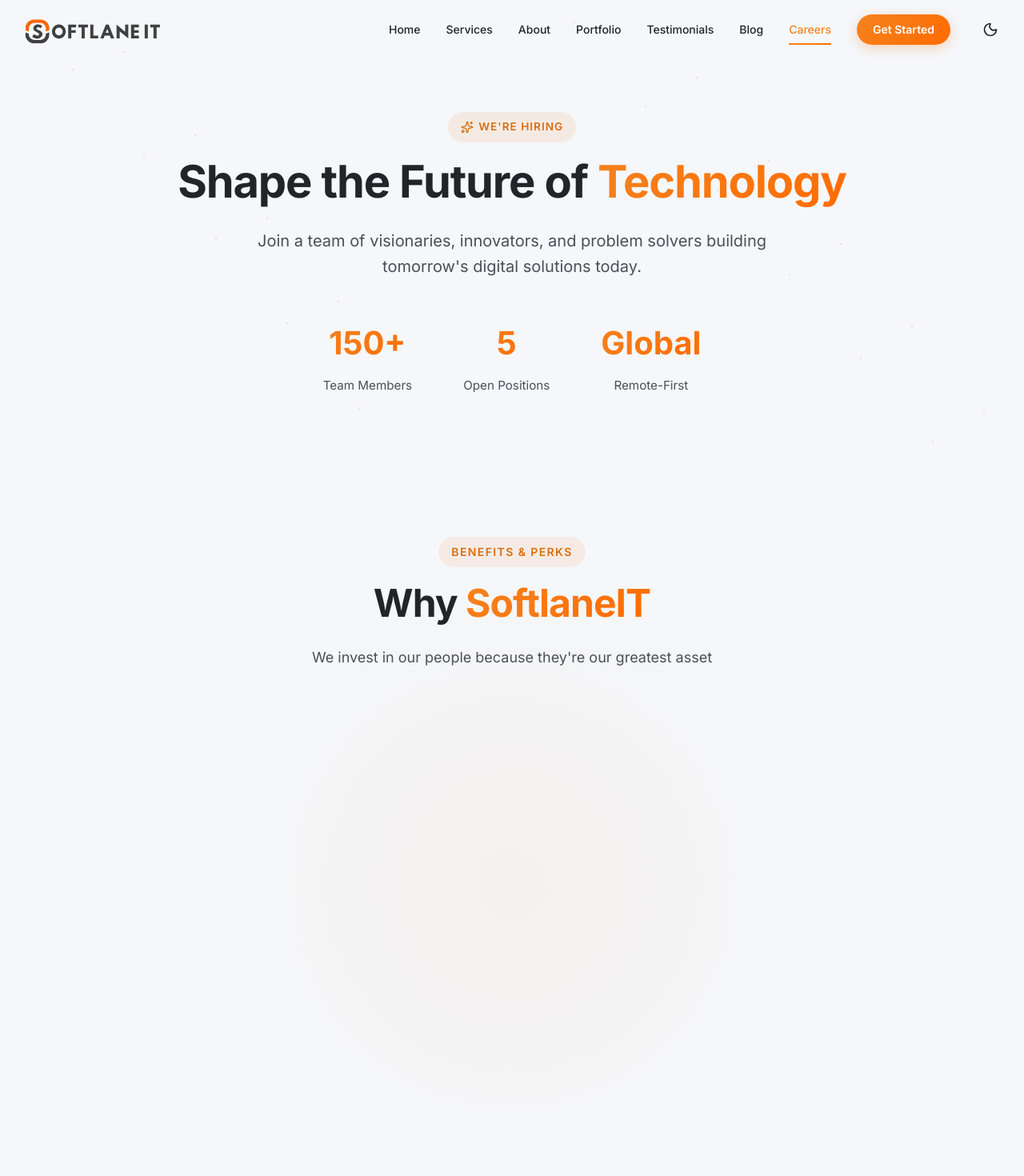
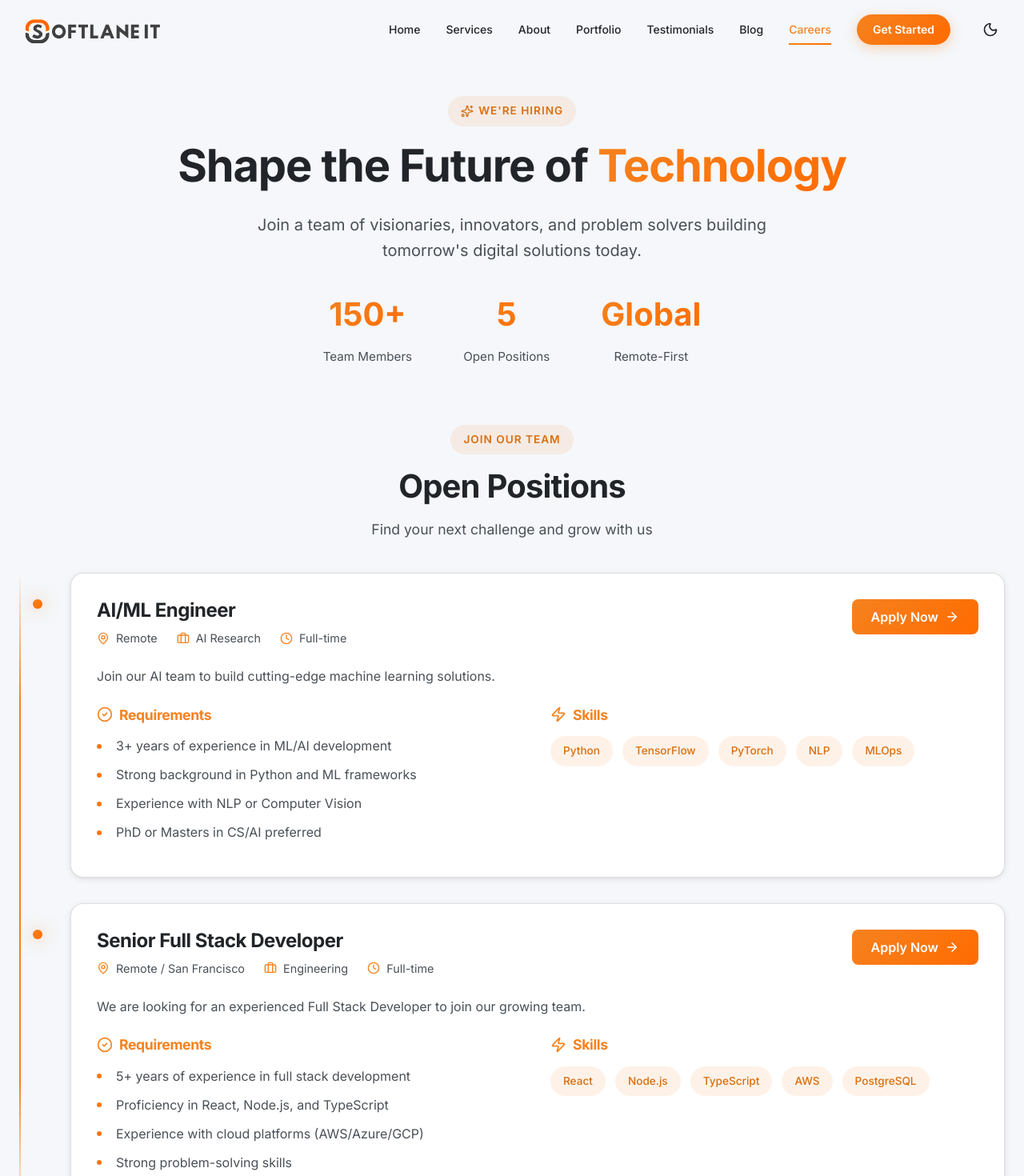
Before and after one commit to SoftLaneIT/softlaneit-official-website, a React (Vite) app: page /careers in a window 1280 px wide. Shown: the top 1470 px of the page at 80% size. Built offline with nearby package versions, Linux system fonts and the light colour scheme.

Commit message:
style: Implement light mode support with system preference detection, update CareersPage styles for consistency, and enhance variable definitions for theme adaptability

```diff
--- a/index.html
+++ b/index.html
@@ -51,6 +51,16 @@
       margin: 0;
       background-color: #000000;
       color: #FFFFFF;
+    }
+
+    @media (prefers-color-scheme: light) {
+      body {
+        background-color: #F5F7FA;
+        color: #212529;
+      }
+      #global-loader {
+        background-color: #F5F7FA !important;
+      }
     }
 
     #global-loader {
--- a/src/context/ThemeContext.tsx
+++ b/src/context/ThemeContext.tsx
@@ -23,6 +23,20 @@
         }
         return 'dark'; // Default to dark
     });
+
+    // Listen for system theme changes (only when user hasn't manually set a theme)
+    useEffect(() => {
+        const mediaQuery = window.matchMedia('(prefers-color-scheme: light)');
+        const handleSystemThemeChange = (e: MediaQueryListEvent) => {
+            const savedTheme = localStorage.getItem('theme');
+            // Only follow system if user hasn't manually toggled
+            if (!savedTheme) {
+                setThemeState(e.matches ? 'light' : 'dark');
+            }
+        };
+        mediaQuery.addEventListener('change', handleSystemThemeChange);
+        return () => mediaQuery.removeEventListener('change', handleSystemThemeChange);
+    }, []);
 
     useEffect(() => {
         const root = document.documentElement;
--- a/src/pages/CareersPage.css
+++ b/src/pages/CareersPage.css
@@ -23,15 +23,9 @@
   background: var(--bg-body);
 }
 
-/* Animated Background */
+/* Animated Background - Hidden to prevent empty space issues */
 .careers-bg {
-  position: fixed;
-  top: 0;
-  left: 0;
-  width: 100%;
-  height: 100%;
-  z-index: 0;
-  pointer-events: none;
+  display: none;
 }
 
 .particle {
@@ -45,7 +39,7 @@
 }
 
 [data-theme="light"] .particle {
-  opacity: 0.3;
+  opacity: 0.15;
 }
 
 @keyframes float {
@@ -71,8 +65,9 @@
 .careers-hero {
   position: relative;
   z-index: 1;
-  padding: 140px 0 80px;
+  padding: 120px 0 40px;
   text-align: center;
+  background: var(--bg-body);
 }
 
 .careers-hero h1 {
@@ -94,7 +89,7 @@
   display: flex;
   justify-content: center;
   gap: 4rem;
-  margin-top: 3rem;
+  margin-top: 2rem;
 }
 
 .stat {
@@ -121,7 +116,8 @@
 .careers-content {
   position: relative;
   z-index: 1;
-  padding: 60px 0 100px;
+  padding: var(--space-8) 0 var(--space-12);
+  background: var(--bg-body);
 }
 
 .container {
@@ -132,14 +128,16 @@
 
 /* Section Styles */
 .careers-section {
-  margin-bottom: 100px;
+  margin-bottom: 0;
+  padding: var(--space-8) 0 var(--space-12);
   position: relative;
   z-index: 1;
+  background: var(--bg-body);
 }
 
 .section-header {
   text-align: center;
-  margin-bottom: 4rem;
+  margin-bottom: 2.5rem;
 }
 
 .section-label {
@@ -210,7 +208,8 @@
 }
 
 [data-theme="light"] .position-card {
-  box-shadow: var(--shadow-sm);
+  border-color: rgba(0, 0, 0, 0.12);
+  box-shadow: 0 2px 8px rgba(0, 0, 0, 0.08), 0 1px 3px rgba(0, 0, 0, 0.06);
 }
 
 .position-card::before {
@@ -385,7 +384,8 @@
 }
 
 [data-theme="light"] .perk-card {
-  box-shadow: var(--shadow-sm);
+  border-color: rgba(0, 0, 0, 0.12);
+  box-shadow: 0 2px 8px rgba(0, 0, 0, 0.08), 0 1px 3px rgba(0, 0, 0, 0.06);
 }
 
 .perk-card::before {
@@ -449,16 +449,20 @@
 
 /* CTA Section */
 .careers-cta {
+  position: relative;
+  z-index: 1;
   text-align: center;
   padding: 4rem 2rem;
   background: var(--bg-card);
   border: 1px solid var(--border-light);
   border-radius: 24px;
-  margin-top: 4rem;
+  margin: 0 auto var(--space-12);
+  max-width: 1200px;
 }
 
 [data-theme="light"] .careers-cta {
-  box-shadow: var(--shadow-sm);
+  border-color: rgba(0, 0, 0, 0.12);
+  box-shadow: 0 2px 8px rgba(0, 0, 0, 0.08), 0 1px 3px rgba(0, 0, 0, 0.06);
 }
 
 .careers-cta h2 {
--- a/src/pages/CareersPage.tsx
+++ b/src/pages/CareersPage.tsx
@@ -19,8 +19,7 @@
 
 import { useState, useEffect } from 'react';
 import { Link } from 'react-router-dom';
-import { MapPin, ArrowRight, CheckCircle2, Sparkles, Zap, Heart, TrendingUp, Globe, Briefcase, Clock } from 'lucide-react';
-import { companyPerks } from '../data/content';
+import { MapPin, ArrowRight, CheckCircle2, Sparkles, Zap, Briefcase, Clock } from 'lucide-react';
 import { loadMarkdownFiles } from '../utils/markdown';
 import './CareersPage.css';
 
@@ -33,15 +32,6 @@
   requirements: string[];
   skills: string[];
 }
-
-const iconMap: Record<string, any> = {
-  'Globe': Globe,
-  'GraduationCap': Sparkles,
-  'Heart': Heart,
-  'Palmtree': Zap,
-  'TrendingUp': TrendingUp,
-  'Zap': Zap,
-};
 
 export const CareersPage = () => {
   const [jobs, setJobs] = useState<any[]>([]);
@@ -58,21 +48,6 @@
 
   return (
     <div className="careers-page">
-      {/* Animated Background */}
-      <div className="careers-bg">
-        {[...Array(30)].map((_, i) => (
-          <div
-            key={i}
-            className="particle"
-            style={{
-              left: `${(i * 7) % 100}%`,
-              top: `${(i * 13) % 100}%`,
-              animationDelay: `${(i * 0.4) % 20}s`,
-              animationDuration: `${15 + (i * 0.3) % 10}s`,
-            }}
-          />
-        ))}
-      </div>
 
       {/* Hero Section */}
       <section className="careers-hero">
@@ -100,35 +75,6 @@
               <span className="stat-number">Global</span>
               <span className="stat-label">Remote-First</span>
             </div>
-          </div>
-        </div>
-      </section>
-
-      {/* Why Join Us - Perks Section */}
-      <section className="careers-section">
-        <div className="container">
-          <div className="section-header">
-            <span className="section-label">Benefits & Perks</span>
-            <h2 className="section-title">
-              Why <span className="text-gradient">SoftlaneIT</span>
-            </h2>
-            <p className="section-description">
-              We invest in our people because they're our greatest asset
-            </p>
-          </div>
-          <div className="perks-grid">
-            {companyPerks.map((perk, index) => {
-              const IconComponent = iconMap[perk.icon] || Sparkles;
-              return (
-                <div key={perk.id} className="perk-card" style={{ animationDelay: `${index * 0.1}s` }}>
-                  <div className="perk-icon">
-                    <IconComponent size={24} />
-                  </div>
-                  <h3>{perk.title}</h3>
-                  <p>{perk.description}</p>
-                </div>
-              );
-            })}
           </div>
         </div>
       </section>
@@ -210,18 +156,6 @@
         </div>
       </section>
 
-      {/* CTA Section */}
-      <section className="careers-cta">
-        <div className="container">
-          <h2>Don't See Your Role?</h2>
-          <p>We're always looking for exceptional talent. Send us your resume and let's talk about your future.</p>
-          <button className="cta-btn">
-            Send General Application
-            <ArrowRight size={20} />
-          </button>
-        </div>
-      </section>
-
       {/* Back to Home */}
       <div className="container" style={{ paddingBottom: '4rem' }}>
         <Link to="/" className="back-home" style={{
--- a/src/styles/variables.css
+++ b/src/styles/variables.css
@@ -173,8 +173,8 @@
   --text-muted: var(--gray-500);
 
   /* Borders */
-  --border-light: rgba(0, 0, 0, 0.08);
-  --border-medium: rgba(0, 0, 0, 0.15);
+  --border-light: rgba(0, 0, 0, 0.12);
+  --border-medium: rgba(0, 0, 0, 0.2);
 
   /* Gradients */
   --gradient-bg: linear-gradient(180deg, #FFFFFF 0%, #F8F9FA 100%);
@@ -190,6 +190,35 @@
   --bg-button-secondary: var(--gray-200);
   --bg-button-secondary-hover: var(--gray-300);
   --text-button-secondary: var(--gray-900);
+}
+
+/* ========================================
+   System Preference Fallback
+   Applied before JS loads if no data-theme is set
+======================================== */
+@media (prefers-color-scheme: light) {
+  :root:not([data-theme]) {
+    --bg-body: #F5F7FA;
+    --bg-card: var(--pure-white);
+    --bg-card-hover: var(--pure-white);
+    --bg-glass: rgba(255, 255, 255, 0.9);
+    --bg-nav: rgba(255, 255, 255, 0.95);
+    --text-primary: var(--gray-900);
+    --text-secondary: var(--gray-700);
+    --text-tertiary: var(--gray-600);
+    --text-muted: var(--gray-500);
+    --border-light: rgba(0, 0, 0, 0.12);
+    --border-medium: rgba(0, 0, 0, 0.2);
+    --gradient-bg: linear-gradient(180deg, #FFFFFF 0%, #F8F9FA 100%);
+    --gradient-glass: linear-gradient(135deg, rgba(255, 255, 255, 0.6) 0%, rgba(255, 255, 255, 0.3) 100%);
+    --gradient-hero: radial-gradient(ellipse at center, #FFFFFF 0%, #F0F2F5 100%);
+    --shadow-sm: 0 1px 3px 0 rgba(0, 0, 0, 0.1), 0 1px 2px 0 rgba(0, 0, 0, 0.06);
+    --shadow-md: 0 4px 6px -1px rgba(0, 0, 0, 0.1), 0 2px 4px -1px rgba(0, 0, 0, 0.06);
+    --shadow-lg: 0 10px 15px -3px rgba(0, 0, 0, 0.1), 0 4px 6px -2px rgba(0, 0, 0, 0.05);
+    --bg-button-secondary: var(--gray-200);
+    --bg-button-secondary-hover: var(--gray-300);
+    --text-button-secondary: var(--gray-900);
+  }
 }
 
 /* ========================================
```
